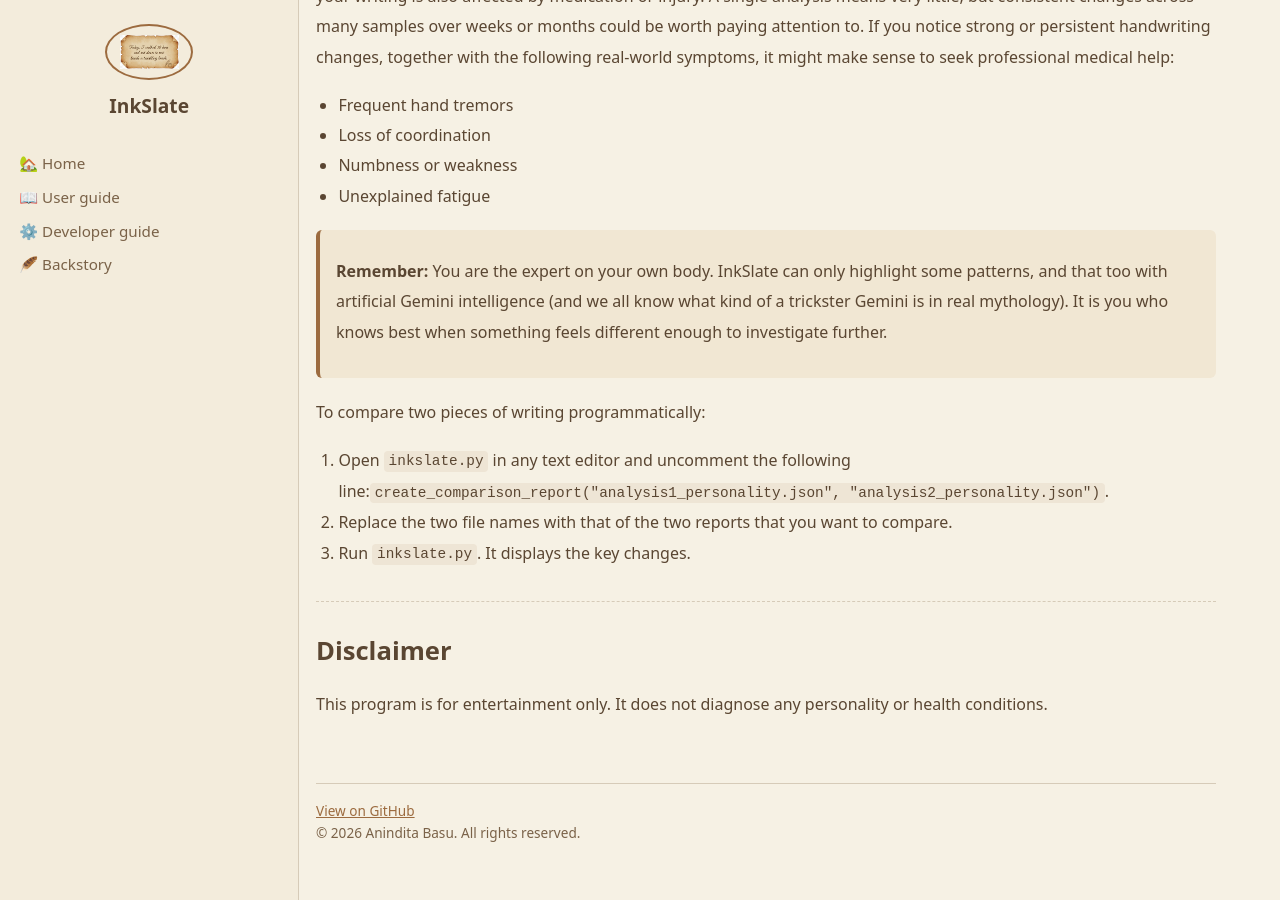
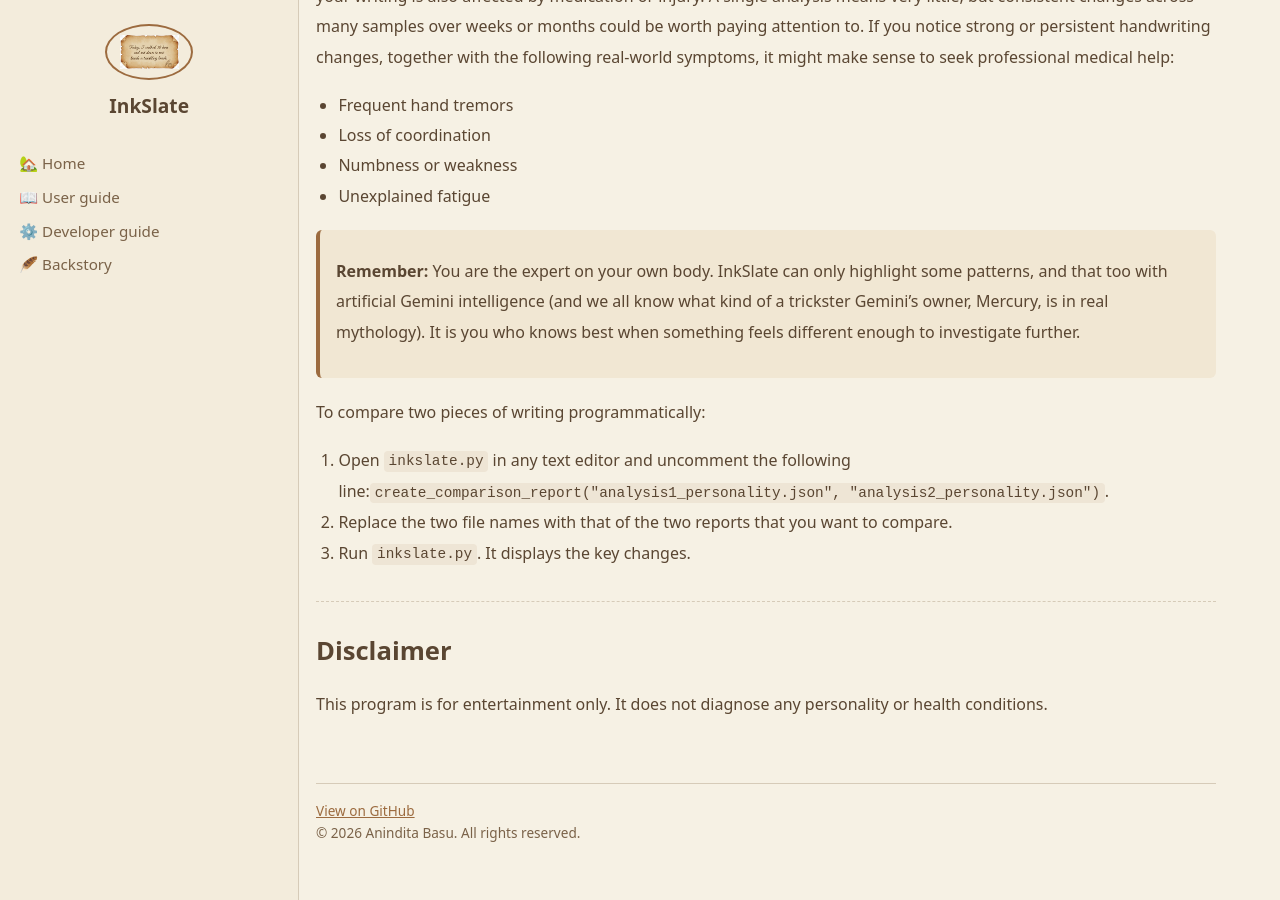
Before and after one commit to AninditaBasu/inkslate, a Jekyll site: the page built from guide_user.md, in a window 1280 px wide and 900 px high, scrolled down 2139 px. Built offline with Jekyll 4.4.1, drawn with Linux system fonts in a browser that asks for light colours; our own code applies the rules of GitHub Pages for plain Markdown files.

Commit message:
Update guide_user.md

```diff
--- a/guide_user.md
+++ b/guide_user.md
@@ -89,7 +89,7 @@ Changes in handwriting can sometimes reflect changes in fine motor control, fati
 - Unexplained fatigue
 
 > **Remember:**
->You are the expert on your own body. InkSlate can only highlight some patterns, and that too with artificial Gemini intelligence (and we all know what kind of a trickster Gemini is in real mythology). It is you who knows best when something feels different enough to investigate further.
+>You are the expert on your own body. InkSlate can only highlight some patterns, and that too with artificial Gemini intelligence (and we all know what kind of a trickster Gemini's owner, Mercury, is in real mythology). It is you who knows best when something feels different enough to investigate further.
 
 To compare two pieces of writing programmatically:
 
```
